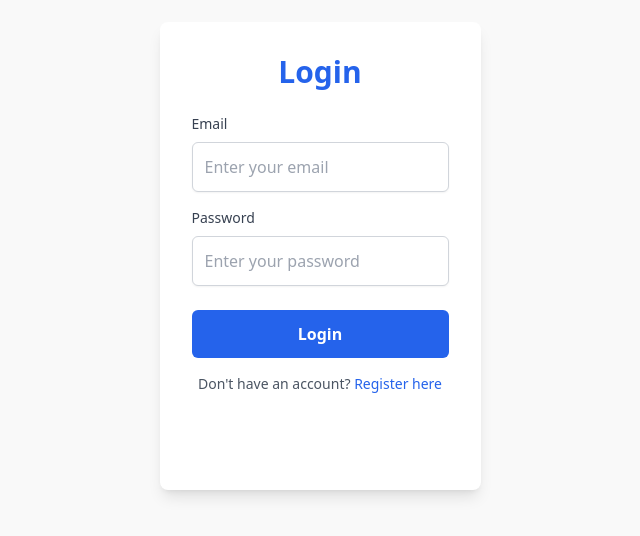
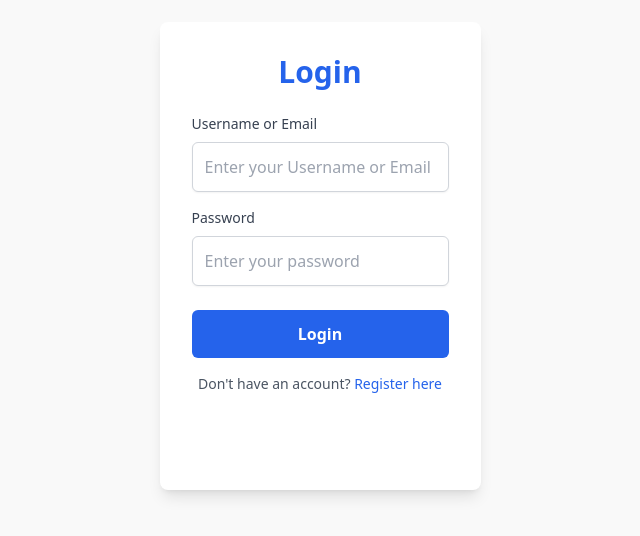
Before and after one commit to pranjal-yadav05/Lyceum, a React (Create React App) app in the folder frontend/: page /login in a window 1280 px wide. Shown: the part 144-680 px from the top of the page, without its empty margins (320-960 px from the left). Built offline with nearby package versions, Linux system fonts and the light colour scheme; no server answers.

Commit message:
ui change for login with username

```diff
--- a/frontend/src/components/LoginPage.jsx
+++ b/frontend/src/components/LoginPage.jsx
@@ -7,7 +7,7 @@ import { jwtDecode } from 'jwt-decode';
 const API_URL = process.env.REACT_APP_API_URL;
 
 function LoginPage({ setAuth }) {
-  const [email, setEmail] = useState('');
+  const [identifier, setIdentifier] = useState('');
   const [password, setPassword] = useState('');
   const [error, setError] = useState('');
   const navigate = useNavigate();
@@ -50,7 +50,7 @@ function LoginPage({ setAuth }) {
   const handleLogin = async (e) => {
     e.preventDefault();
     try {
-      const response = await axios.post(`${API_URL}/auth/login`, { email, password });
+      const response = await axios.post(`${API_URL}/auth/login`, { identifier, password });
       localStorage.setItem('token', response.data.token);
       setAuth(true);
       navigate('/forum');
@@ -67,13 +67,13 @@ function LoginPage({ setAuth }) {
         {error && <p className="text-red-500 text-center mb-4">{error}</p>}
 
         <div className="mb-4">
-          <label htmlFor="email" className="block text-sm font-medium text-gray-700">Email</label>
+          <label htmlFor="email" className="block text-sm font-medium text-gray-700">Username or Email</label>
           <input
-            type="email"
-            id="email"
-            value={email}
-            onChange={(e) => setEmail(e.target.value)}
-            placeholder="Enter your email"
+            type="text"
+            id="em_us"
+            value={identifier}
+            onChange={(e) => setIdentifier(e.target.value)}
+            placeholder="Enter your Username or Email"
             className="w-full p-3 mt-2 border border-gray-300 rounded-md shadow-sm focus:outline-none focus:ring-2 focus:ring-blue-500"
             required
           />
--- a/frontend/src/components/RegisterPage.jsx
+++ b/frontend/src/components/RegisterPage.jsx
@@ -8,6 +8,7 @@ function RegisterPage() {
   const [email, setEmail] = useState('');
   const [password, setPassword] = useState('');
   const [confirmPassword, setConfirmPassword] = useState('');
+  const [username,setUsername] = useState('');
   const [error, setError] = useState('');
   const navigate = useNavigate();
 
@@ -21,7 +22,7 @@ function RegisterPage() {
     }
 
     try {
-      const response = await axios.post(`${API_URL}/auth/register`, { email, password });
+      const response = await axios.post(`${API_URL}/auth/register`, { username, email, password });
       localStorage.setItem('token', response.data.token);
       navigate('/select-interests');
     } catch (err) {
@@ -36,6 +37,19 @@ function RegisterPage() {
 
         <form onSubmit={handleRegister}>
           {error && <p className="text-red-500 text-center mb-4">{error}</p>}
+
+          <div className="mb-4">
+            <label htmlFor="username" className="block text-sm font-medium text-gray-700">Username</label>
+            <input
+              type="text"
+              id="username"
+              value={username}
+              onChange={(e) => setUsername(e.target.value)}
+              placeholder="Enter Username"
+              className="w-full p-3 mt-2 border border-gray-300 rounded-md shadow-sm focus:outline-none focus:ring-2 focus:ring-blue-500"
+              required
+            />
+          </div>
 
           <div className="mb-4">
             <label htmlFor="email" className="block text-sm font-medium text-gray-700">Email</label>
```
